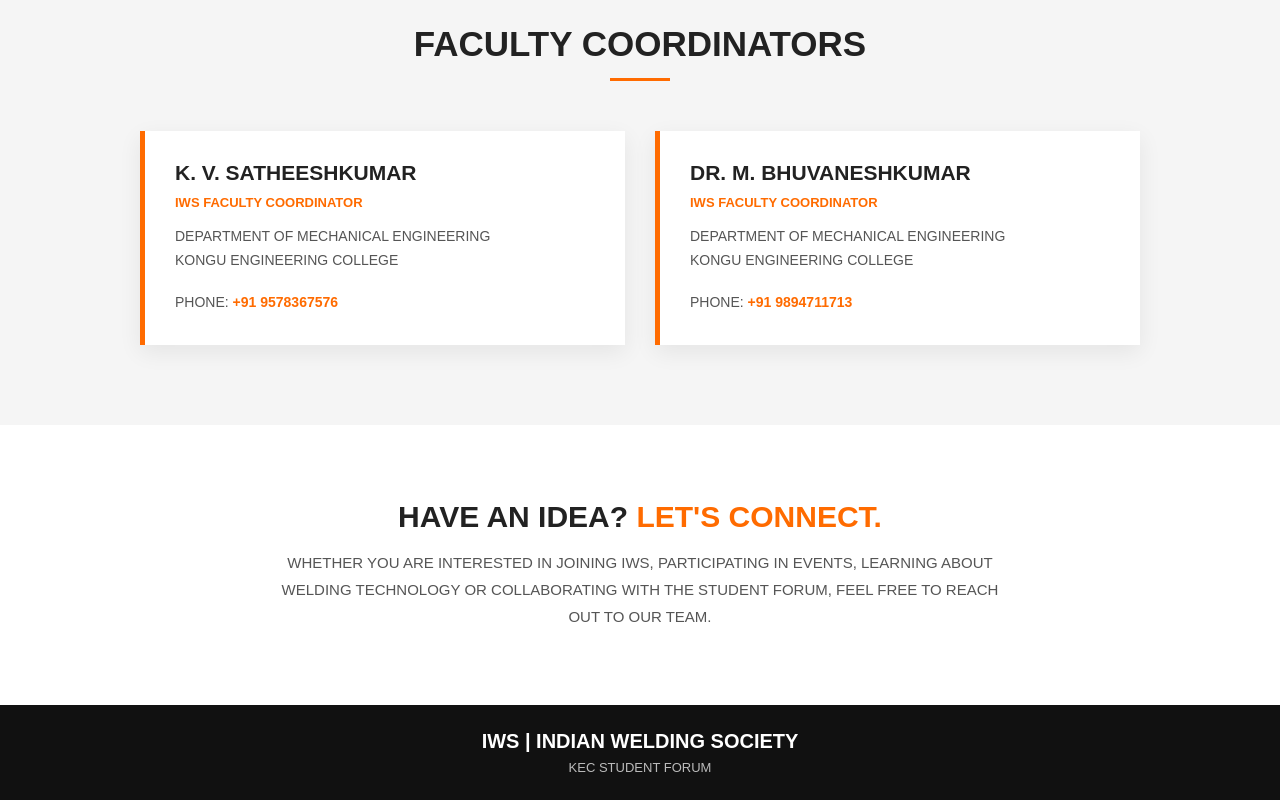
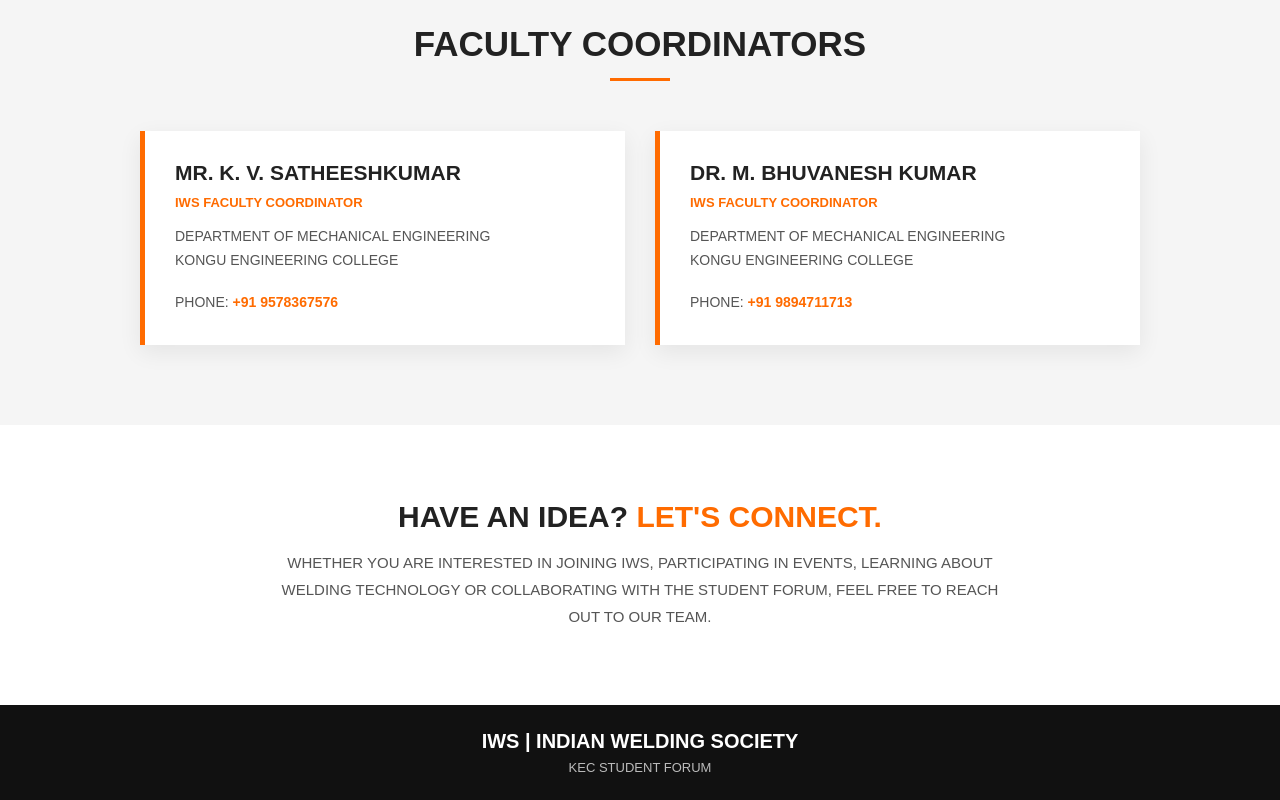
Before and after one commit to vetrivaibhaowac25mech-lang/IWS_KEC_STUDENT_FORUM, a plain HTML site: page contact.html in a window 1280 px wide. Shown: the part 1172-1972 px from the top of the page. Drawn offline with Linux system fonts and the light colour scheme.

Commit message:
FINAL COMIT 1

```diff
--- a/contact.html
+++ b/contact.html
@@ -1155,7 +1155,7 @@
             <div class="faculty-box">
 
                 <h3>
-                    K. V. SATHEESHKUMAR
+                    MR. K. V. SATHEESHKUMAR
                 </h3>
 
                 <div class="role">
@@ -1188,7 +1188,7 @@
             <div class="faculty-box">
 
                 <h3>
-                    DR. M. BHUVANESHKUMAR
+                    DR. M. BHUVANESH KUMAR
                 </h3>
 
                 <div class="role">
```
